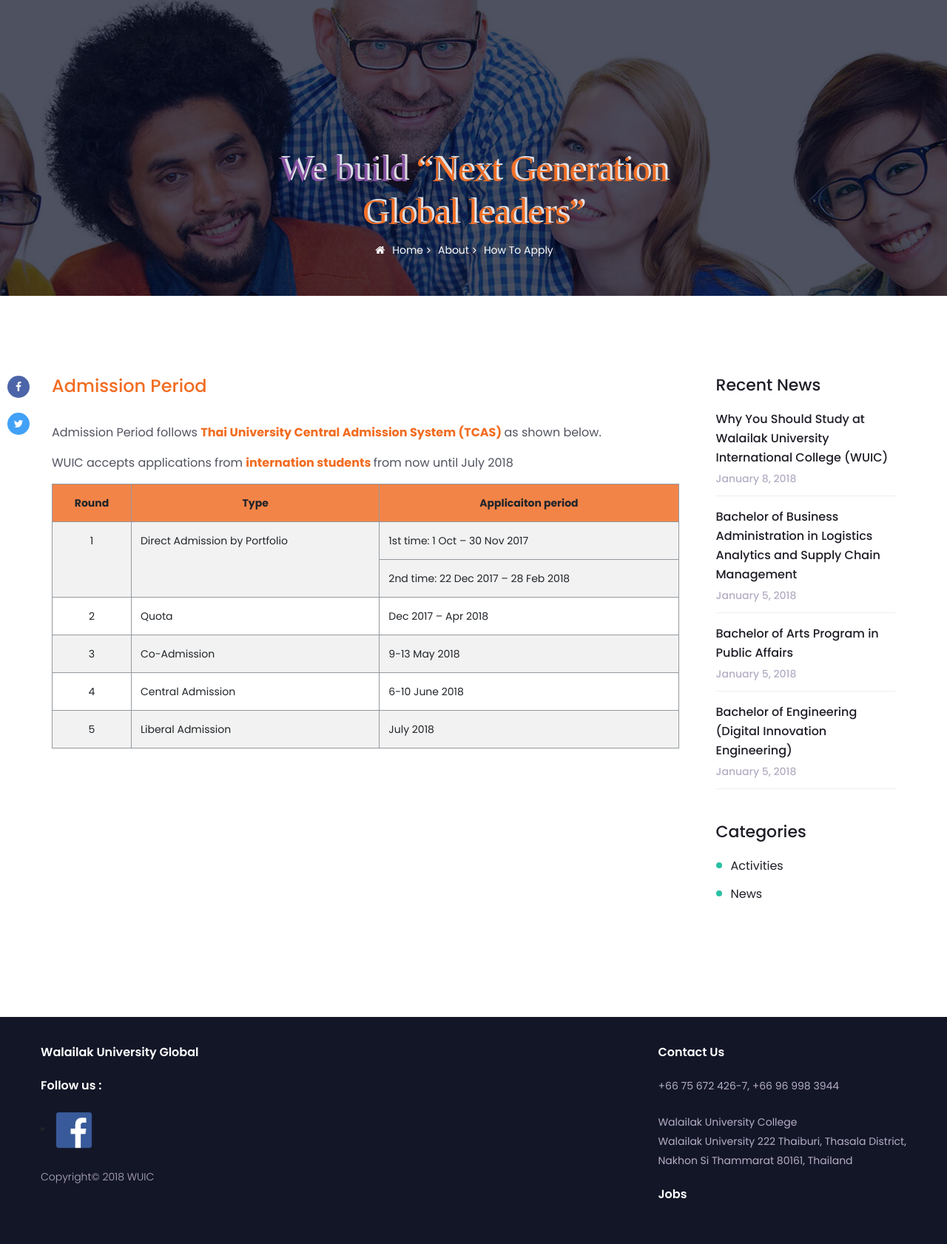
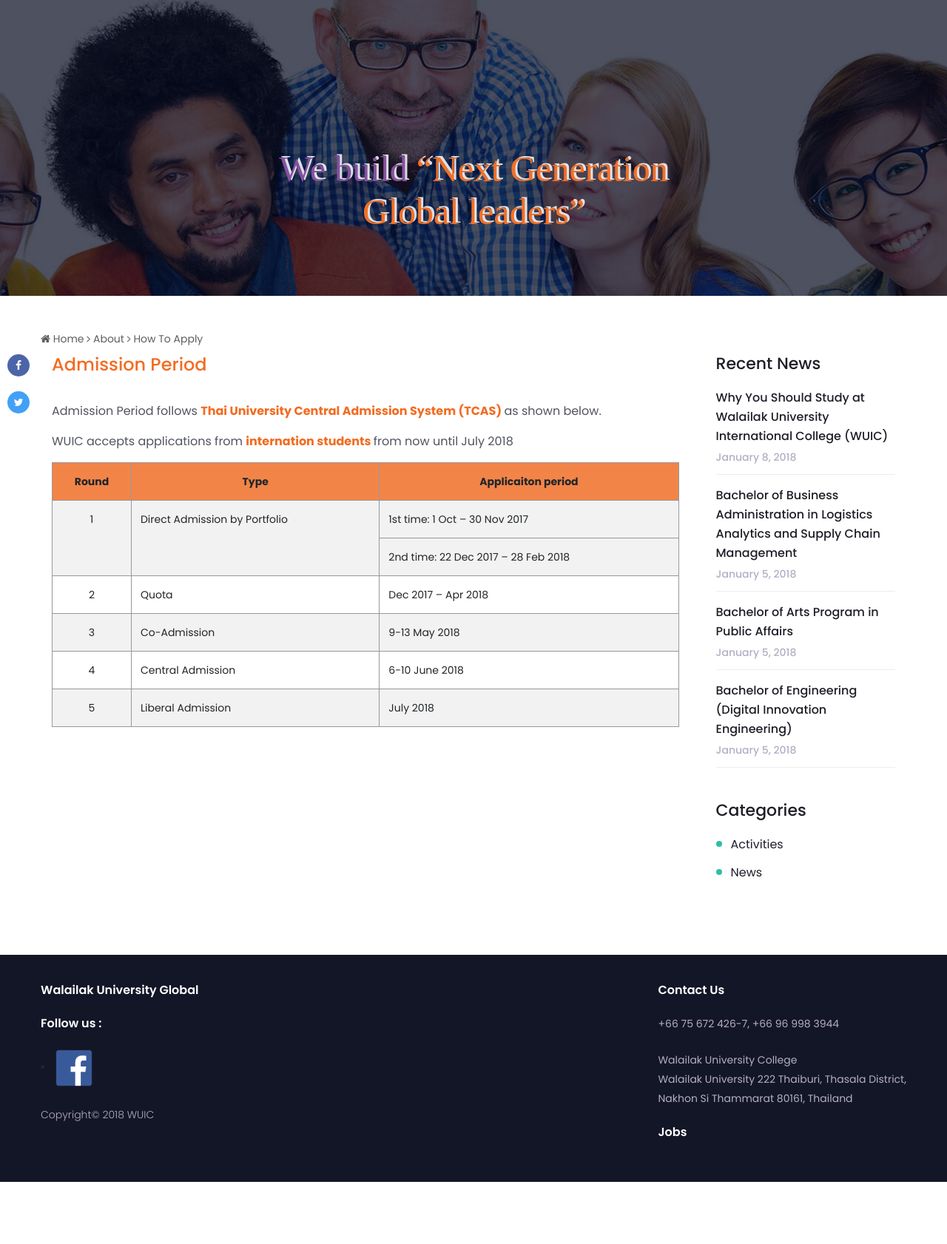
Before and after one commit to tumtpk/wuic, a CodeIgniter app: page /wuic/admission/overall in a window 1280 px wide. Shown: the whole page at 74% size. After the commit the page ends 1598 px from the top, so only its background shows below. Run offline with CodeIgniter, Linux system fonts and the light colour scheme; style sheets or scripts are compiled from the project's sources; some libraries are stand-ins or nearby versions; some web fonts are replaced.

Commit message:
add bladecrum

```diff
--- a/application/views/admission/overall.php
+++ b/application/views/admission/overall.php
@@ -1,6 +1,17 @@
 <div class="container">
 <!--================Static Area =================-->
 <section class="static_area">
+	<p class="pblade">
+			<?php
+            if(isset($breadcrumb)){
+                if(sizeof($breadcrumb) > 0){
+                     foreach ($breadcrumb as $array){
+                         echo '<a href="'.$array['url'].'"><i class="'.$array['icon'].'" aria-hidden="true"></i> '.$array['page'].'</a> ';
+                     }
+                }
+             }
+         ?>
+	</p>
 <div class="container">
 <div class="static_inner">
 <div class="row">
--- a/application/views/page/header_page.php
+++ b/application/views/page/header_page.php
@@ -2,17 +2,6 @@
    <div class="container">
       <div class="banner_text_inner">
          <h4><span style="font-family:'Bodoni Ornaments';"><span style="color: #8551a1;text-shadow: rgba(255, 255, 255, 0.85) 3px -2px;">We build </span><span style="color: #f27027;text-shadow: rgba(255, 255, 255, 0.85) 3px -2px;">“Next Generation<br /> Global leaders”</span></span></h4>
-         <?php
-            if(isset($breadcrumb)){
-                if(sizeof($breadcrumb) > 0){
-                     echo " <ul>";
-                     foreach ($breadcrumb as $array){
-                         echo '<li><a href="'.$array['url'].'"><i class="'.$array['icon'].'" aria-hidden="true"></i>'.$array['page'].'</a></li>';
-                     }
-                     echo " </ul>";
-                }
-             }
-         ?>
       </div>
    </div>
 </section>
--- a/public/css/morestyle.css
+++ b/public/css/morestyle.css
@@ -116,3 +116,11 @@ body {
 .table-bordered td, .table-bordered th{
     border: 1px solid #94999e !important;
 }
+
+.static_area {
+    padding: 45px 0px !important;
+}
+
+.pblade a{
+	color: #5f5e5e;
+}
```
